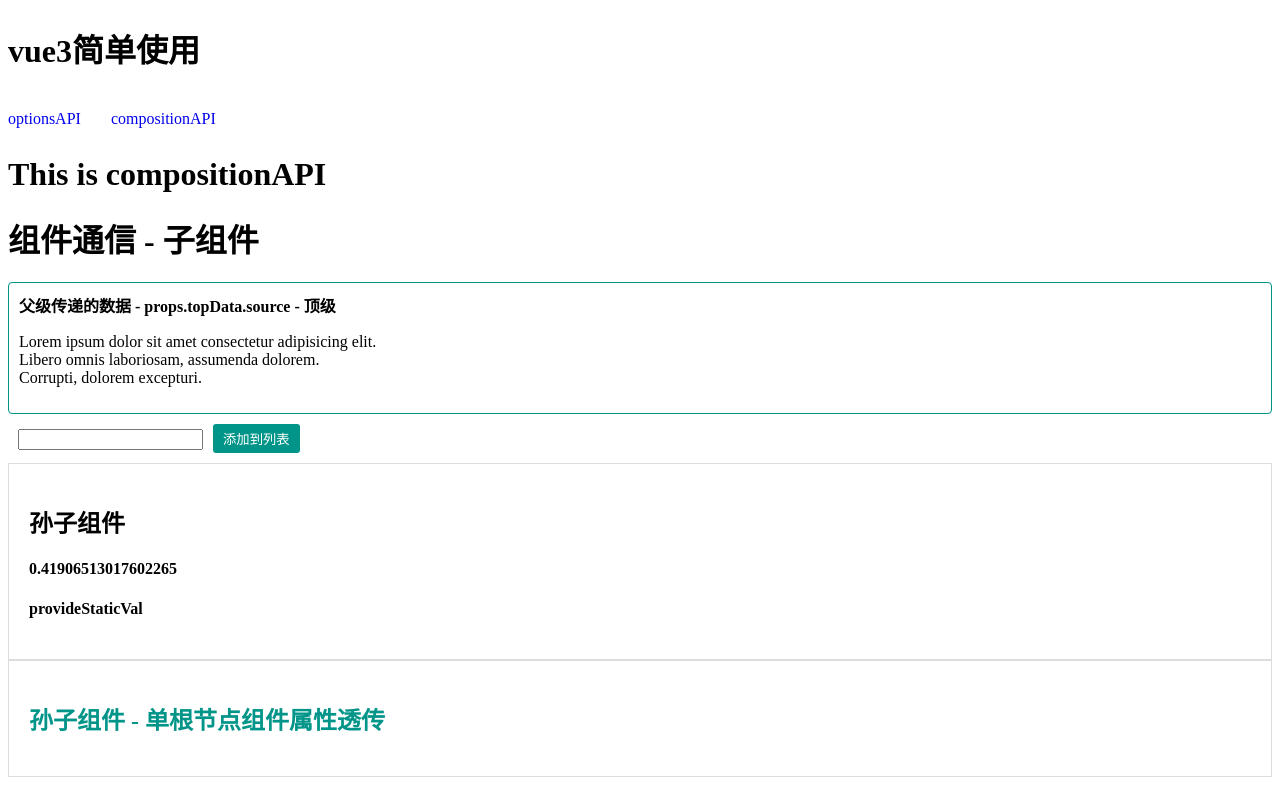
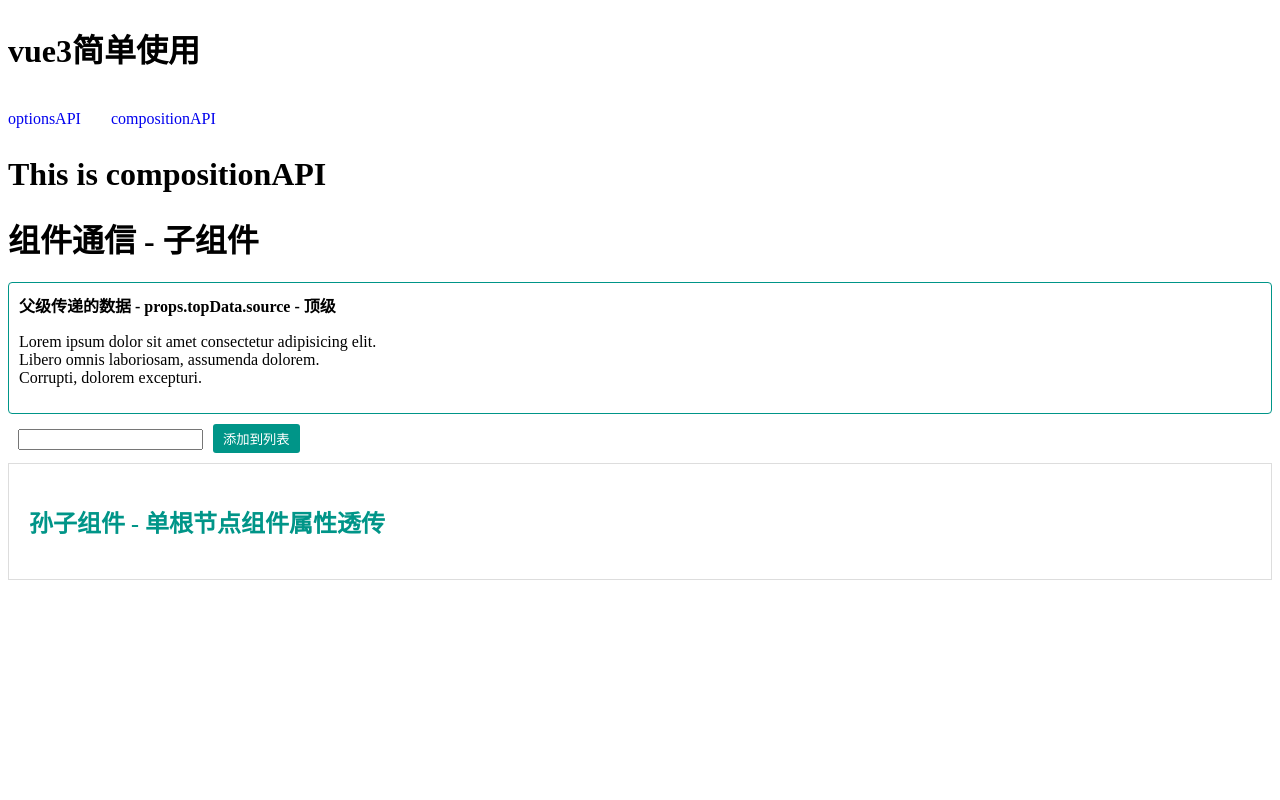
Before and after one commit to 15638833667/vue3, a Vue app: page /compositionAPI in a window 1280 px wide. Built offline with nearby package versions, Linux system fonts and the light colour scheme.

Commit message:
示例-eventbus

```diff
--- a/src/components/communication/index.vue
+++ b/src/components/communication/index.vue
@@ -16,7 +16,7 @@
     >
     <button @click="addToList">添加到列表</button>
   </div>
-  <Children></Children>
+  <!-- <Children></Children> -->
   <Children2 v-bind="$attrs" class="wei122" style="color: #009588"></Children2>
 
   <!-- <Children3 v-bind="$attrs" class="wei123" style="color: #008877"></Children3> -->
```
